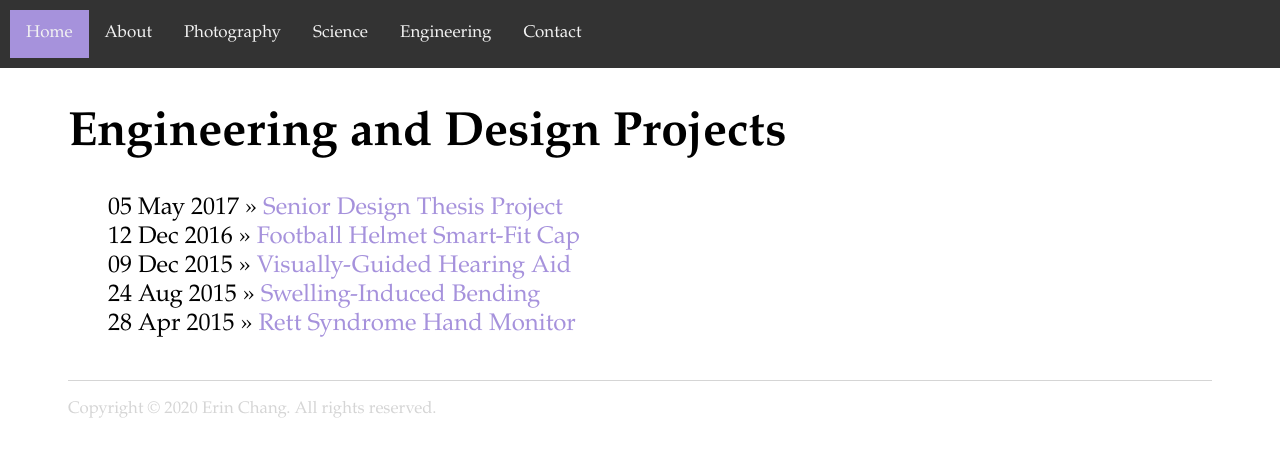
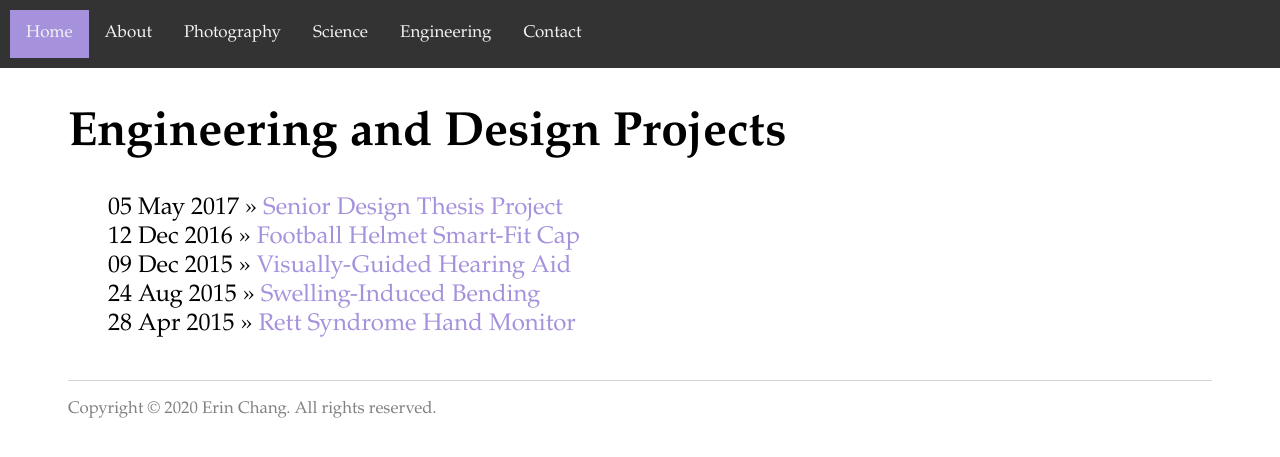
Before and after one commit to echang17/echang17.github.io, a Jekyll site: the page built from projects/index.html, in a window 1280 px wide. Shown: the top 457 px of the page. Built offline with Jekyll 4.4.1, drawn with Linux system fonts in a browser that asks for light colours.

Commit message:
Update main.css

```diff
--- a/css/main.css
+++ b/css/main.css
@@ -72,7 +72,7 @@ footer {
     font-size: .7em;
 }
 footer p {
-     color: #d5d5d5; /*grey to match bar*/
+     color: #808080; /*grey to icon subtext*/
 }
 
 /*FOOTER ends here*/
```
